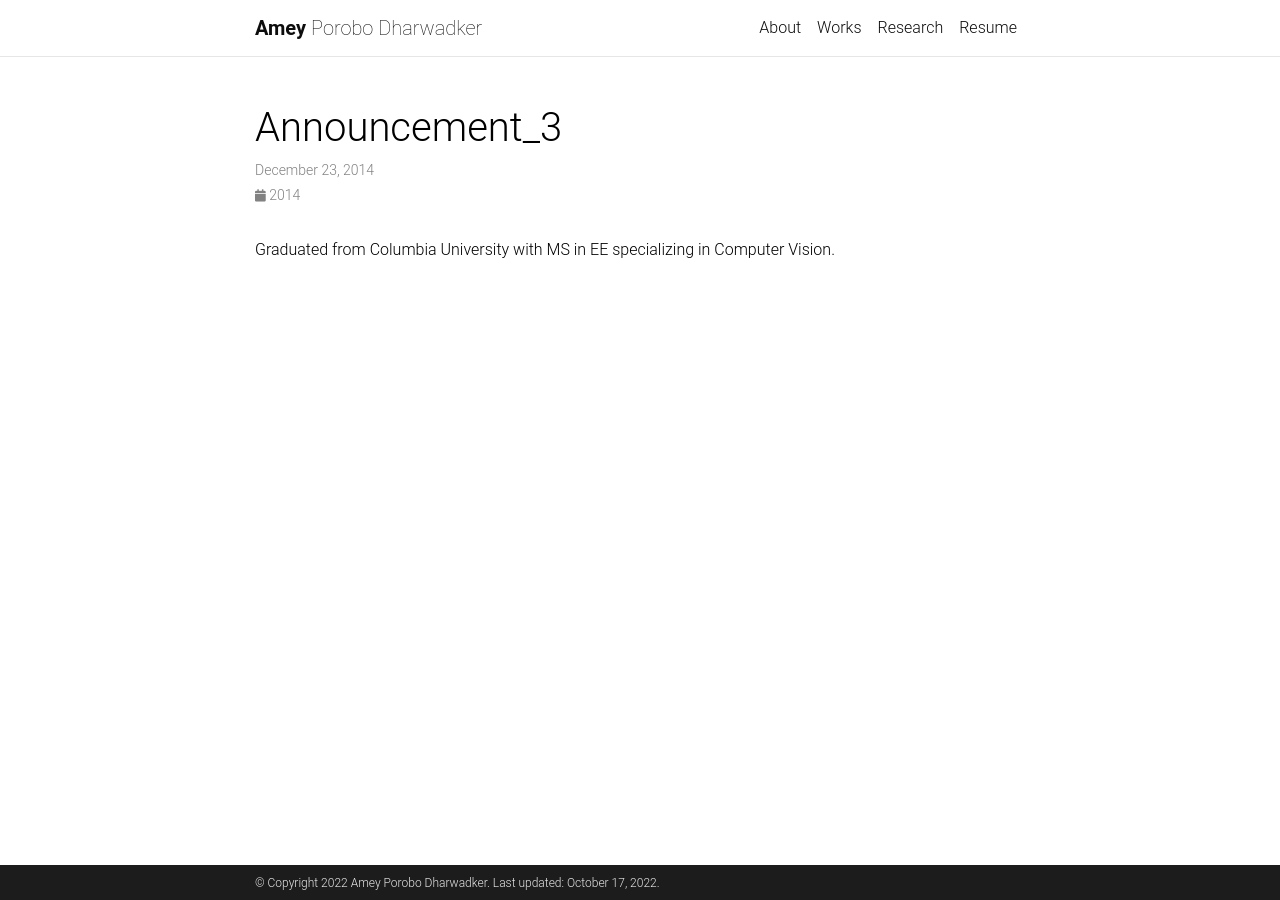
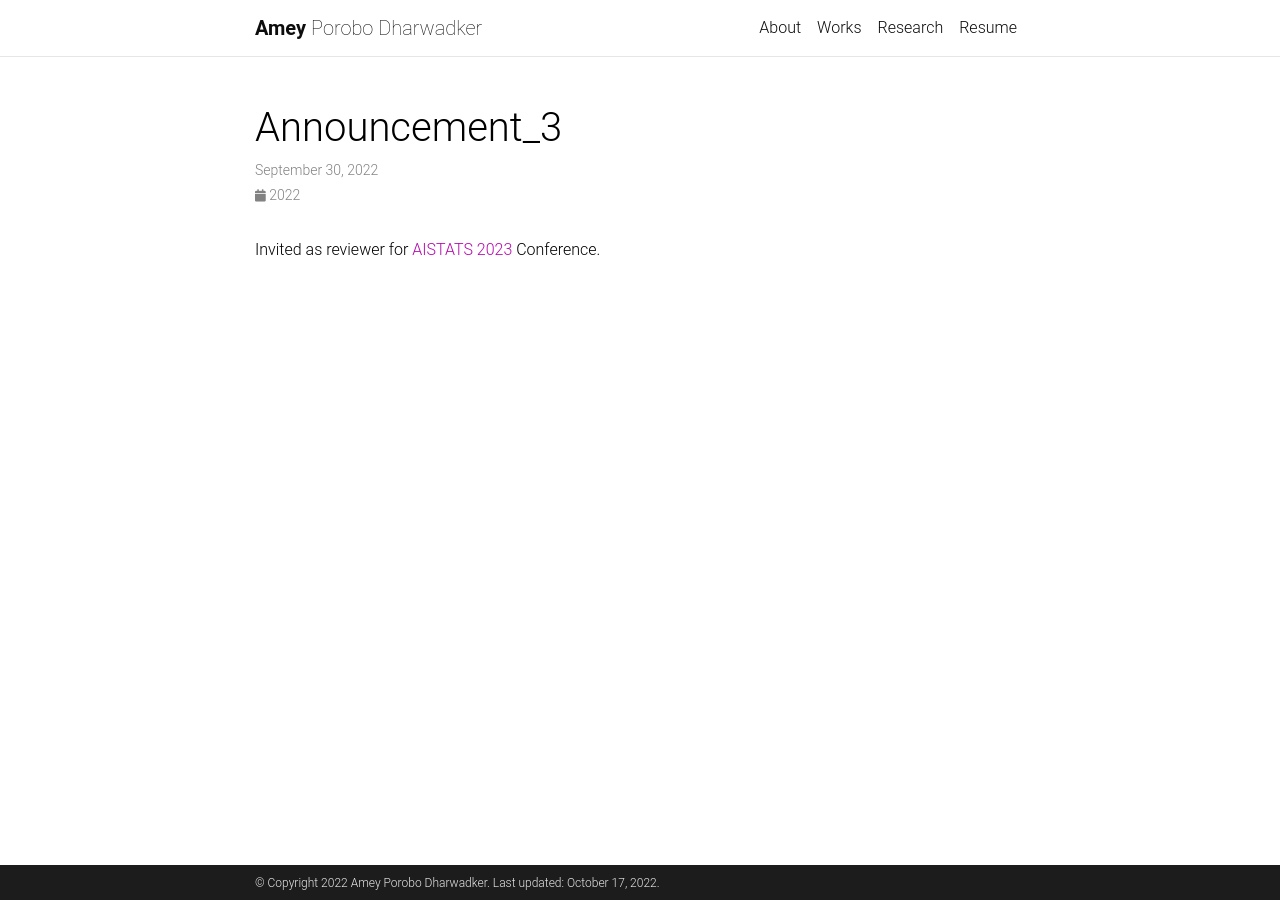
Before and after one commit to ameydhar/ameydhar.github.io, a Jekyll site: the page built from _news/announcement_3.md, in a window 1280 px wide. Built offline with Jekyll 4.4.1, drawn with Linux system fonts in a browser that asks for light colours; a style sheet for code colours, icons or effects is not loaded.

Commit message:
News updates

```diff
--- a/_config.yml
+++ b/_config.yml
@@ -140,8 +140,8 @@ collections:
     output: true
     permalink: /projects/:path/
 
-news_scrollable: true # adds a vertical scroll bar if there are more than 3 news items
-news_limit: 5 # leave blank to include all the news in the `_news` folder
+news_scrollable: false # adds a vertical scroll bar if there are more than 3 news items
+news_limit: 4 # leave blank to include all the news in the `_news` folder
 
 # -----------------------------------------------------------------------------
 # Jekyll settings
--- a/_news/announcement_3.md
+++ b/_news/announcement_3.md
@@ -1,7 +1,7 @@
 ---
 layout: post
-date: 2014-12-23 18:00:00-0500
+date: 2022-09-30 15:59:00-0400
 inline: true
 ---
 
-Graduated from Columbia University with MS in EE specializing in Computer Vision.
+Invited as reviewer for [AISTATS 2023](http://aistats.org/aistats2023/) Conference.
```
Also changed, not shown: _news/announcement_1.md (+28 -2 lines), _news/announcement_2.md (+2 -28 lines), _news/announcement_4.md (added, +7 -0 lines), _news/announcement_5.md (added, +7 -0 lines).
